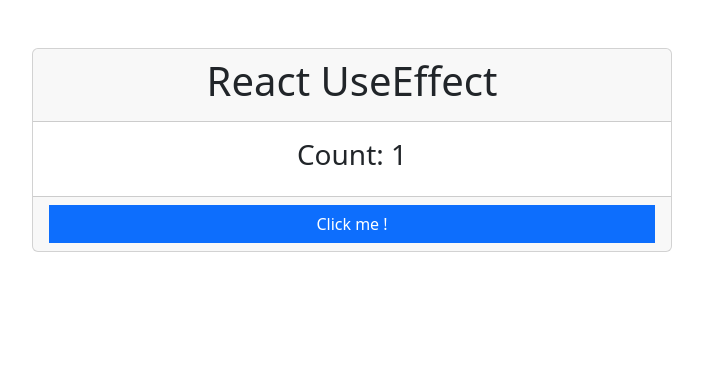
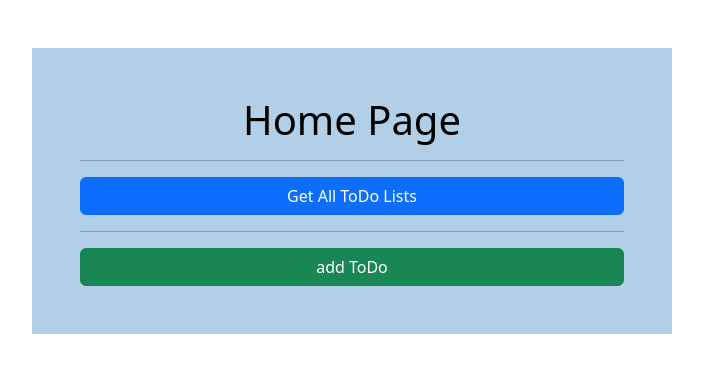
Before and after one commit to hudayberdipolat/react-lessons, a React (Create React App) app: page / in a window 1280 px wide. Shown: the top 372 px of the page, without its empty margins (288-991 px from the left). Built offline with nearby package versions, Linux system fonts and the light colour scheme.

Commit message:
work api with fetch

```diff
--- /dev/null
+++ b/src/Ders9.js
@@ -0,0 +1,17 @@
+import { BrowserRouter , Routes, Route} from "react-router-dom"
+import Home from "./pages/ders9/Home"
+
+const Ders9App =()=>{
+    return (
+        <>
+            <BrowserRouter>
+                <Routes>
+                    <Route path="/" element={<Home/>}></Route>
+                </Routes>
+            </BrowserRouter>
+        </>
+    )
+}
+
+
+export default Ders9App;
--- a/src/index.js
+++ b/src/index.js
@@ -1,7 +1,7 @@
 import React from 'react';
 import ReactDOM from 'react-dom/client';
 import reportWebVitals from './reportWebVitals';
-import Ders8 from './components/ders8';
+import Ders9App from './Ders9';
 
 
 
@@ -9,7 +9,7 @@ import Ders8 from './components/ders8';
 
 const root = ReactDOM.createRoot(document.getElementById('root'));
 root.render(
-    <Ders8/>
+        <Ders9App/>
 );
 
 
--- /dev/null
+++ b/src/pages/ders9/Home.js
@@ -0,0 +1,53 @@
+import { useEffect } from "react";
+
+
+const Home = () => {
+    const conatinerStyle = {
+        backgroundColor: "#b1cfe6",
+        color: "black",
+    }
+
+    const GetAllToDO =()=>{
+        fetch("https://jsonplaceholder.typicode.com/todos/")
+        .then(res => res.json())
+        .then(val => {
+            console.log(val)
+        })
+    }
+
+    const createToDo =()=>{
+
+        let model ={
+            userId:1,
+            id:0,
+            title:"Lorem ipsum dolor sit amet, consectetur adipisicing elit. Eum, fugiat!",
+            completed:true
+        }
+        fetch('https://jsonplaceholder.typicode.com/todos', {
+            method:"POST",
+            body: JSON.stringify(model)
+        })
+        .then(res=>res.json())
+        .then(val => {
+            console.log(val)
+        })
+    }
+
+    useEffect(() => {
+
+    })
+
+    return (
+        <>
+            <div className="w-50 mt-5 mx-auto p-5 " style={conatinerStyle} >
+                <h1 className="text-center " >Home Page</h1>
+                <hr />
+                <button className="btn btn-primary w-100 " onClick={GetAllToDO}>Get All ToDo Lists</button>
+                <hr />
+                <button className="btn btn-success w-100 " onClick={createToDo}>add ToDo</button>
+            </div>
+        </>
+    )
+}
+
+export default Home;
```
